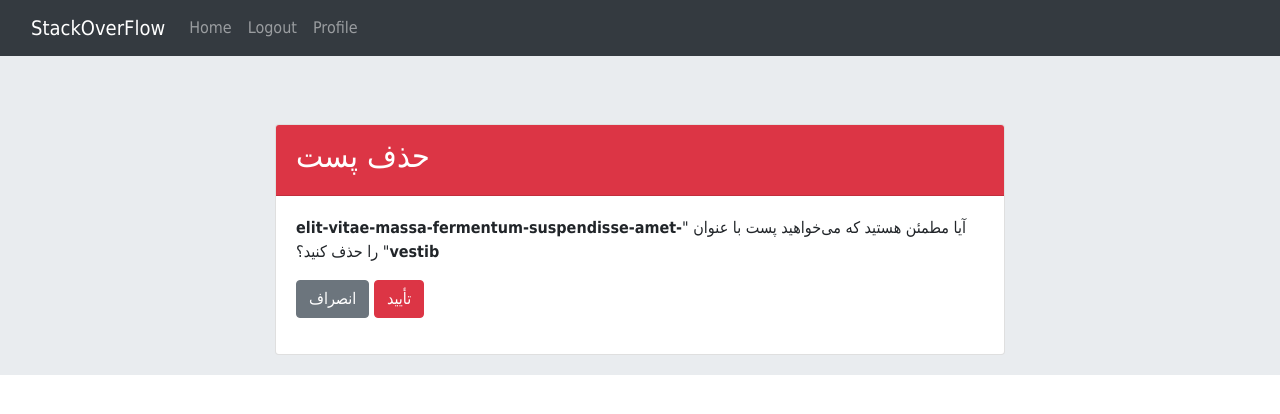
After one commit to SamariumCode/Mon_SocialNetwork, a Django app: page /post/delete/2/ in a window 1280 px wide. The commit adds this page. Shown: the top 414 px of the page. Run offline with Django 5.2, Linux system fonts and the light colour scheme; a user stored in the database is signed in; data comes from the database, SQL or seed files in the repository; both versions use the stored data as it was after the commit; some libraries are stand-ins or nearby versions.

Commit message:
add Delete Post

```diff
--- /dev/null
+++ b/home/templates/home/post_confirm_delete.html
@@ -0,0 +1,29 @@
+{% extends '_base.html' %}
+
+{% block page_title %}
+    حذف پست
+{% endblock %}
+
+{% block content %}
+<div class="container mt-5" dir="rtl">
+    <div class="row justify-content-center">
+        <div class="col-md-8">
+            <div class="card">
+                <div class="card-header bg-danger text-white">
+                    <h2>حذف پست</h2>
+                </div>
+                <div class="card-body">
+                    <p>آیا مطمئن هستید که می‌خواهید پست با عنوان "<strong>{{ post.slug }}</strong>" را حذف کنید؟</p>
+                    <form method="post">
+                        {% csrf_token %}
+                        <div class="form-group">
+                            <input type="submit" value="تأیید" class="btn btn-danger">
+                            <a href="{% url 'home:home' %}" class="btn btn-secondary">انصراف</a>
+                        </div>
+                    </form>
+                </div>
+            </div>
+        </div>
+    </div>
+</div>
+{% endblock %}
--- a/home/urls.py
+++ b/home/urls.py
@@ -9,5 +9,6 @@ urlpatterns = [
 
     path('', views.HomeView.as_view(), name='home'),
     path('post/<int:pk>/<slug:slug>/', views.PostDetailView.as_view(), name='post-detail'),
+    path('post/delete/<int:pk>/', views.PostDeleteView.as_view(), name='post-delete'),
 
 ]
--- a/home/views.py
+++ b/home/views.py
@@ -1,5 +1,8 @@
+from django.contrib import messages
+from django.contrib.auth.mixins import LoginRequiredMixin
+from django.http import HttpResponse
+from django.shortcuts import redirect
 from django.shortcuts import render, get_object_or_404
-from django.http import HttpResponse
 from django.views import View
 
 from .models import Post
@@ -15,3 +18,22 @@ class PostDetailView(View):
     def get(self, request, pk, slug):
         post = get_object_or_404(Post, pk=pk, slug=slug)
         return render(request, 'home/detail.html', {'post': post})
+
+
+class PostDeleteView(LoginRequiredMixin, View):
+
+    def get(self, request, pk):
+        post = get_object_or_404(Post, pk=pk)
+        if post.user.id == request.user.id:
+            return render(request, 'home/post_confirm_delete.html', {'post': post})
+        else:
+            return redirect('home:home')
+
+    def post(self, request, pk):
+        post = get_object_or_404(Post, pk=pk)
+        if post.user.id == request.user.id:
+            post.delete()
+            messages.success(request, 'پست شما با موفقیت حذف شد', extra_tags='success')
+        else:
+            messages.error(request, 'شما اجازه ندارید این پست رو حذف کنید', extra_tags='danger')
+        return redirect('home:home')
```
Also changed, not shown: home/templates/home/detail.html (+11 -3 lines), db.sqlite3.
